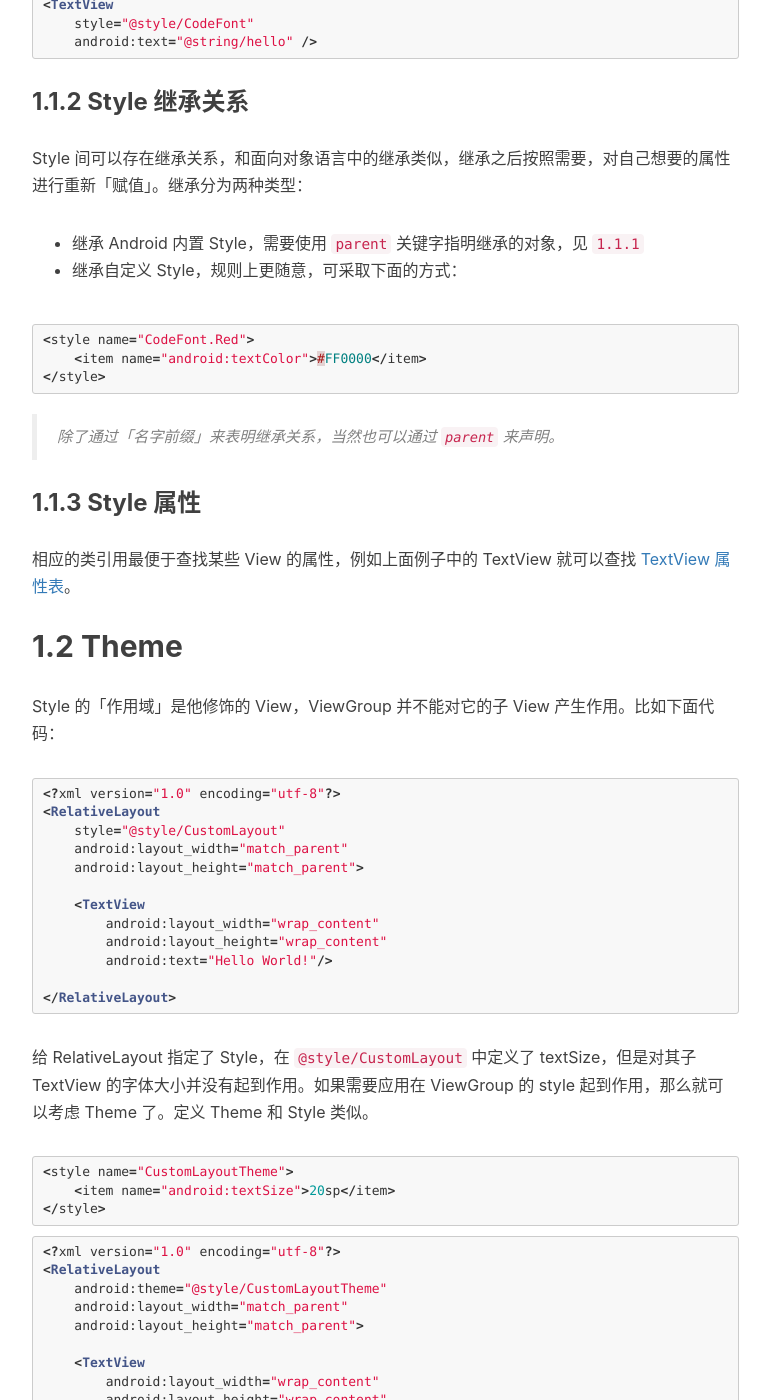
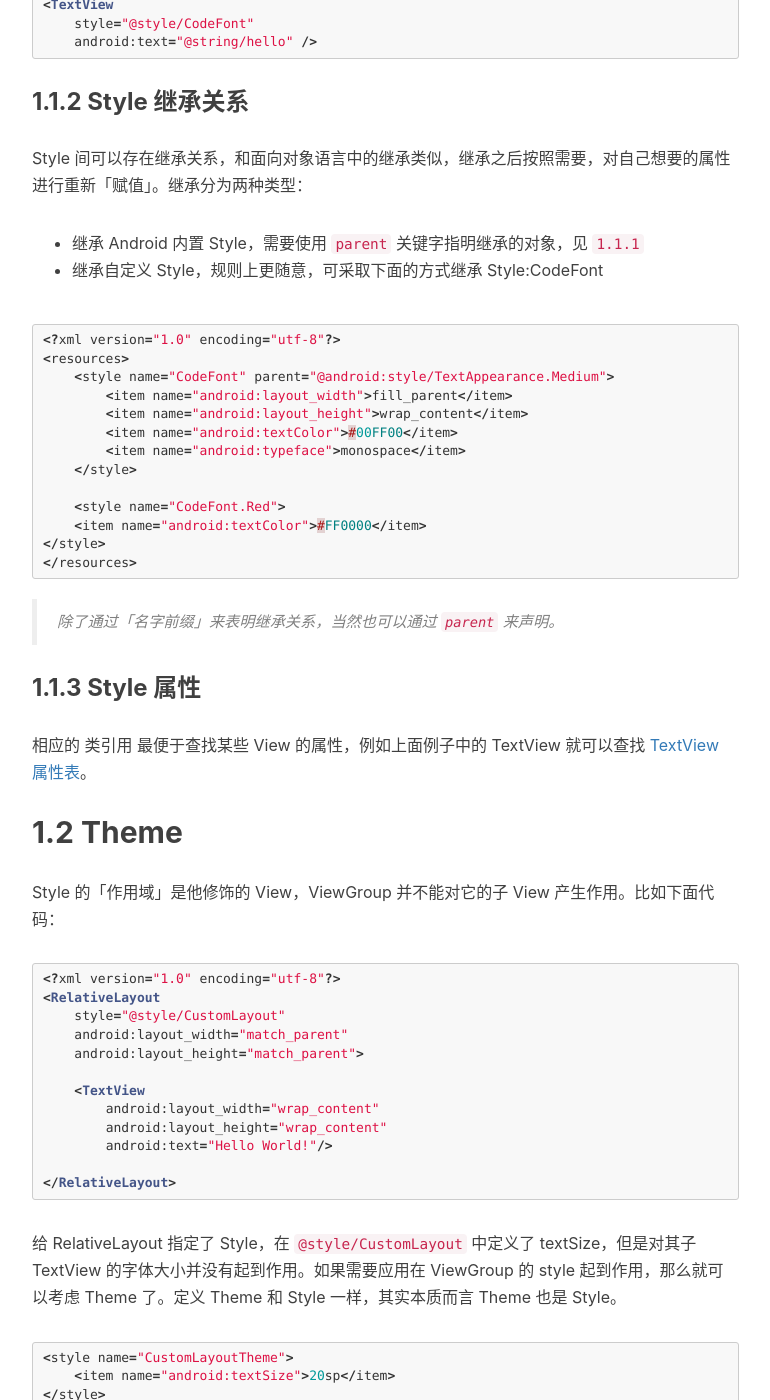
Before and after one commit to CoXier/CoXier.github.io, a Jekyll site: the page built from _posts/2017-06-11-Android-View-Constructors.markdown, in a window 1280 px wide and 1400 px high, scrolled down 1569 px. Shown: the whole window, without its empty margins (233-1003 px from the left). Built offline with Jekyll 4.4.1, drawn with Linux system fonts in a browser that asks for light colours; nearby versions of some CDN libraries; comment, search, counter and statistics services are not loaded; some of the changed text lies outside the part shown.

Commit message:
Update
Change-Id: Ia650cea54387147058da0e2524ba7c8af08cb51a

````diff
--- a/_posts/2017-06-11-Android-View-Constructors.markdown
+++ b/_posts/2017-06-11-Android-View-Constructors.markdown
@@ -55,17 +55,27 @@ Style 的定义是通过 xml 文件来实现的，这个 xml 文件必须放在
 ### 1.1.2 Style 继承关系
 Style 间可以存在继承关系，和面向对象语言中的继承类似，继承之后按照需要，对自己想要的属性进行重新「赋值」。继承分为两种类型：
 - 继承 Android 内置 Style，需要使用 `parent` 关键字指明继承的对象，见 `1.1.1`
-- 继承自定义 Style，规则上更随意，可采取下面的方式：
+- 继承自定义 Style，规则上更随意，可采取下面的方式继承 Style:CodeFont
 
 ```java
-<style name="CodeFont.Red">
+<?xml version="1.0" encoding="utf-8"?>
+<resources>
+    <style name="CodeFont" parent="@android:style/TextAppearance.Medium">
+        <item name="android:layout_width">fill_parent</item>
+        <item name="android:layout_height">wrap_content</item>
+        <item name="android:textColor">#00FF00</item>
+        <item name="android:typeface">monospace</item>
+    </style>
+
+    <style name="CodeFont.Red">
     <item name="android:textColor">#FF0000</item>
 </style>
+</resources>
 ```
 > 除了通过「名字前缀」来表明继承关系，当然也可以通过 `parent` 来声明。
 
 ### 1.1.3 Style 属性
-相应的类引用最便于查找某些 View 的属性，例如上面例子中的 TextView 就可以查找 [TextView 属性表](https://developer.android.com/reference/android/widget/TextView.html?hl=zh-cn#lattrs)。
+相应的 类引用 最便于查找某些 View 的属性，例如上面例子中的 TextView 就可以查找 [TextView 属性表](https://developer.android.com/reference/android/widget/TextView.html?hl=zh-cn#lattrs)。
 
 ## 1.2 Theme
 Style 的「作用域」是他修饰的 View，ViewGroup 并不能对它的子 View 产生作用。比如下面代码：
@@ -84,7 +94,7 @@ Style 的「作用域」是他修饰的 View，ViewGroup 并不能对它的子 V
 
 </RelativeLayout>
 ```
-给 RelativeLayout 指定了 Style，在 `@style/CustomLayout` 中定义了 textSize，但是对其子 TextView 的字体大小并没有起到作用。如果需要应用在 ViewGroup 的 style 起到作用，那么就可以考虑 Theme 了。定义 Theme 和 Style 类似。
+给 RelativeLayout 指定了 Style，在 `@style/CustomLayout` 中定义了 textSize，但是对其子 TextView 的字体大小并没有起到作用。如果需要应用在 ViewGroup 的 style 起到作用，那么就可以考虑 Theme 了。定义 Theme 和 Style 一样，其实本质而言 Theme 也是 Style。
 
 ```java
 <style name="CustomLayoutTheme">
@@ -108,7 +118,7 @@ Style 的「作用域」是他修饰的 View，ViewGroup 并不能对它的子 V
 ```
 这样 CustomLayoutTheme 就可以控制 TextView 的字体大小了。
 
-> Theme 下的 item 颜色属性仅支持对另一资源的引用，不支持字面常量。
+注意：**Theme 下的 item 颜色属性仅支持对另一资源的引用，不支持字面常量。**
 
 ```java
 <color name="custom_theme_color">#b0b0ff</color>
@@ -117,10 +127,6 @@ Style 的「作用域」是他修饰的 View，ViewGroup 并不能对它的子 V
     <item name="android:colorBackground">@color/custom_theme_color</item>
 </style>
 ```
-
-### 1.2.1 根据系统版本选择 Theme
-Android 的系统版本升级后，会有一些内置的功能上很赞的主题，如 Android 从 Lollipop 开始推广 MD 设计，但是为了兼容低版本，又不能直接使用。和「多语言」类似的处理方法：新建 `res/values-v11` (支持 API 11及以上)。
-
 # 二、View Constructors
 View 有4个构造方法，经常用到的是下面两个：
 
@@ -142,7 +148,7 @@ public View(Context context, @Nullable AttributeSet attrs)
 此构造方法用于从布局文件创建 View。在这个构造函数中，出现了 AttributeSet，从表面意思上来看这个参数代表了属性集合，在了解 AttributeSet 前先了解一下 Attribute。
 
 ## 2.1 Attribute
-「技术支撑业务」，每一个自定义 View 都有着特定的业务需求场景，需要一些特定的  Attribute 来满足业务需求，例如动画的时间、圆环的宽度等等。在日常的开发中，我们会经常用到诸如 TextView，ImageView 等基础控件，以 ImageView 为例，我们可以在 xml 中很方便设置 `android:src="xxx"`，那你可曾想过为什么在 xml 文件中可以指定 `src` 等属性的值呢？
+「技术支撑业务」，每一个自定义 View 都有着特定的业务需求场景，需要一些特定的 Attribute 来满足业务需求，例如动画的时间、圆环的宽度等等。在日常的开发中，我们会经常用到诸如 TextView，ImageView 等基础控件，以 ImageView 为例，我们可以在 xml 中很方便设置 `android:src="xxx"`，那你可曾想过为什么在 xml 文件中可以指定 `src` 等属性的值呢？
 
 Android 源码通过 `<declare-styleable name="ImageView">` 标签声明了 ImageView 的属性。详见： **frameworks/base/core/res/res/values/attrs.xml**
 
````
